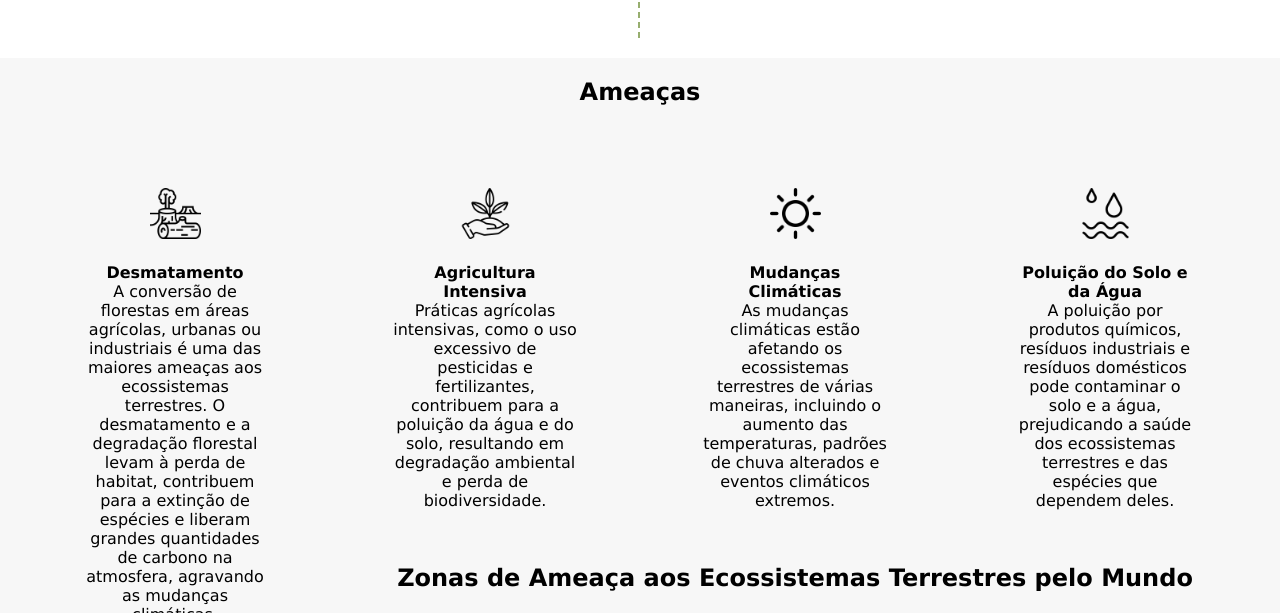
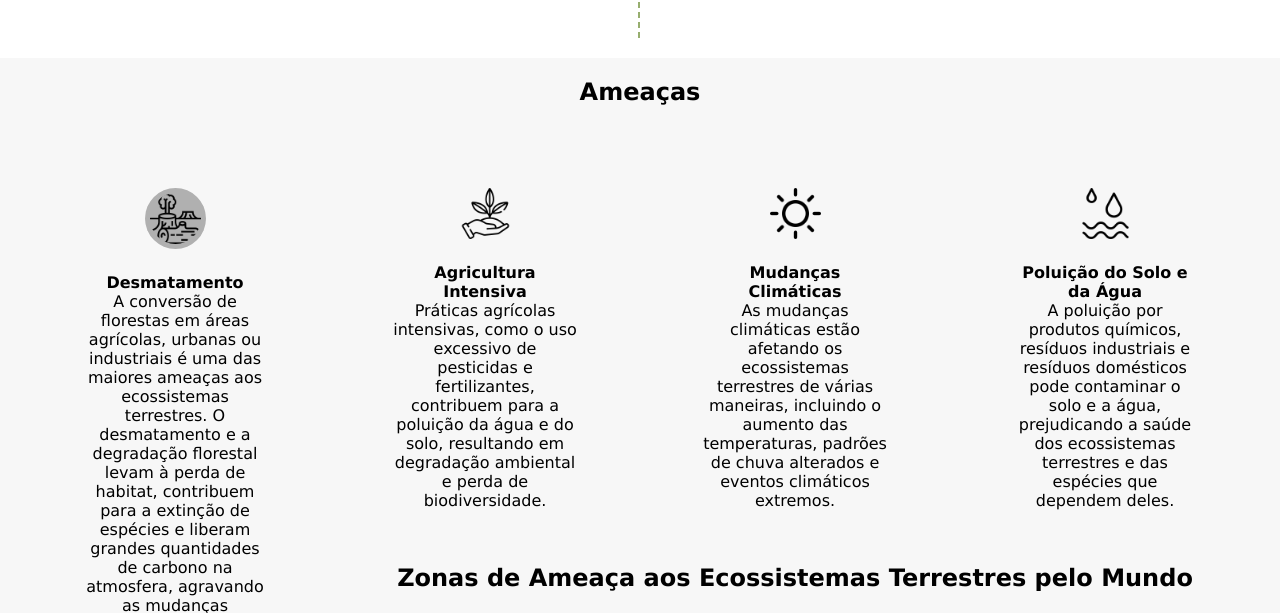
Before and after one commit to LaraGuedes/vidaTerrestre-final, a plain HTML site: page index.html in a window 1280 px wide. In both pictures the pointer is over the picture 175 px from the left and 2549 px from the top of the page. Shown: the part 2336-2949 px from the top of the page. Drawn offline with Linux system fonts and the light colour scheme.

Commit message:
melhorando o estilo

```diff
--- a/style.css
+++ b/style.css
@@ -192,6 +192,12 @@ a:hover{
     margin: 20px;
 }
 
+#ameacas img:hover{
+    background-color: #b0b0b0;
+    padding: 5px;
+    border-radius: 50%;
+}
+
 #ameacas h2{
     padding-bottom: 5%;
 }
@@ -226,6 +232,10 @@ a:hover{
 
 #florest-sustentavel ol{
     margin-left: 10%;
+}
+
+#titulo-floresta {
+    margin-bottom: 2%;
 }
 
 #titulo-floresta h2{
```
